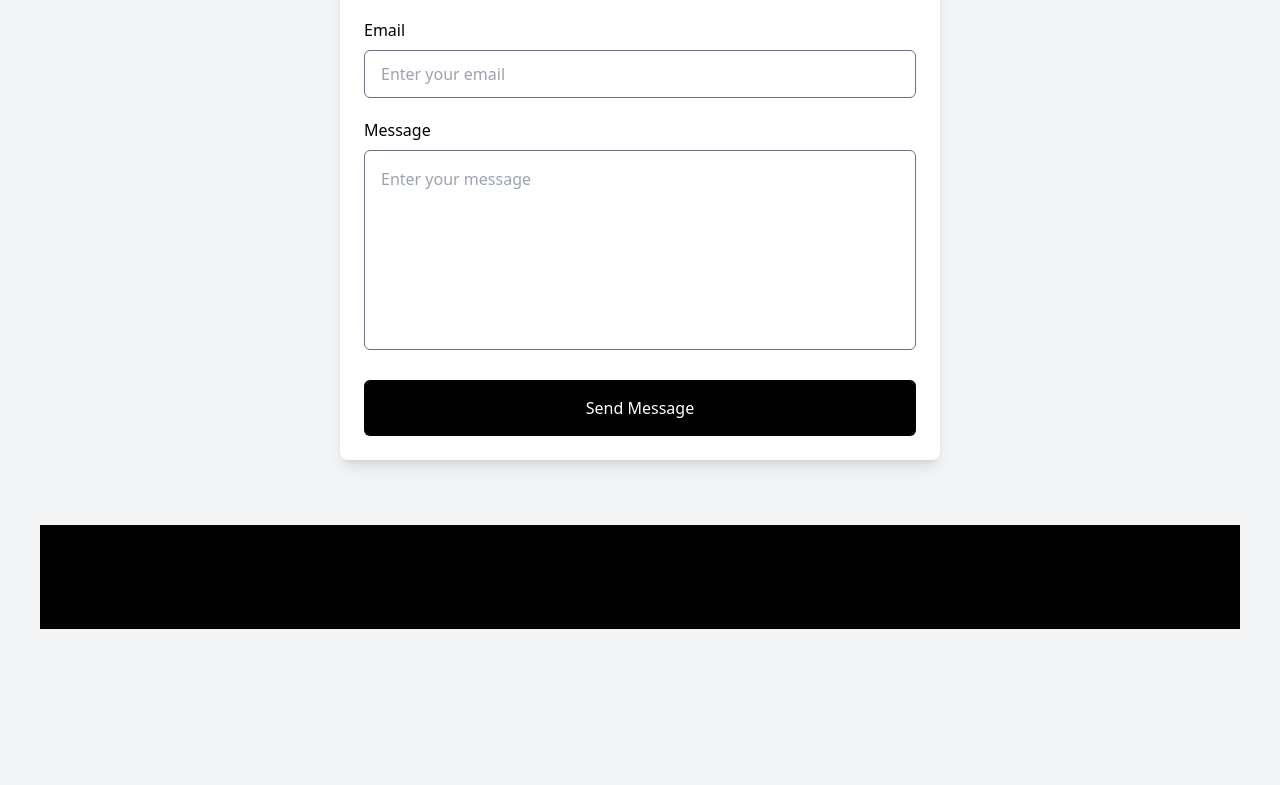
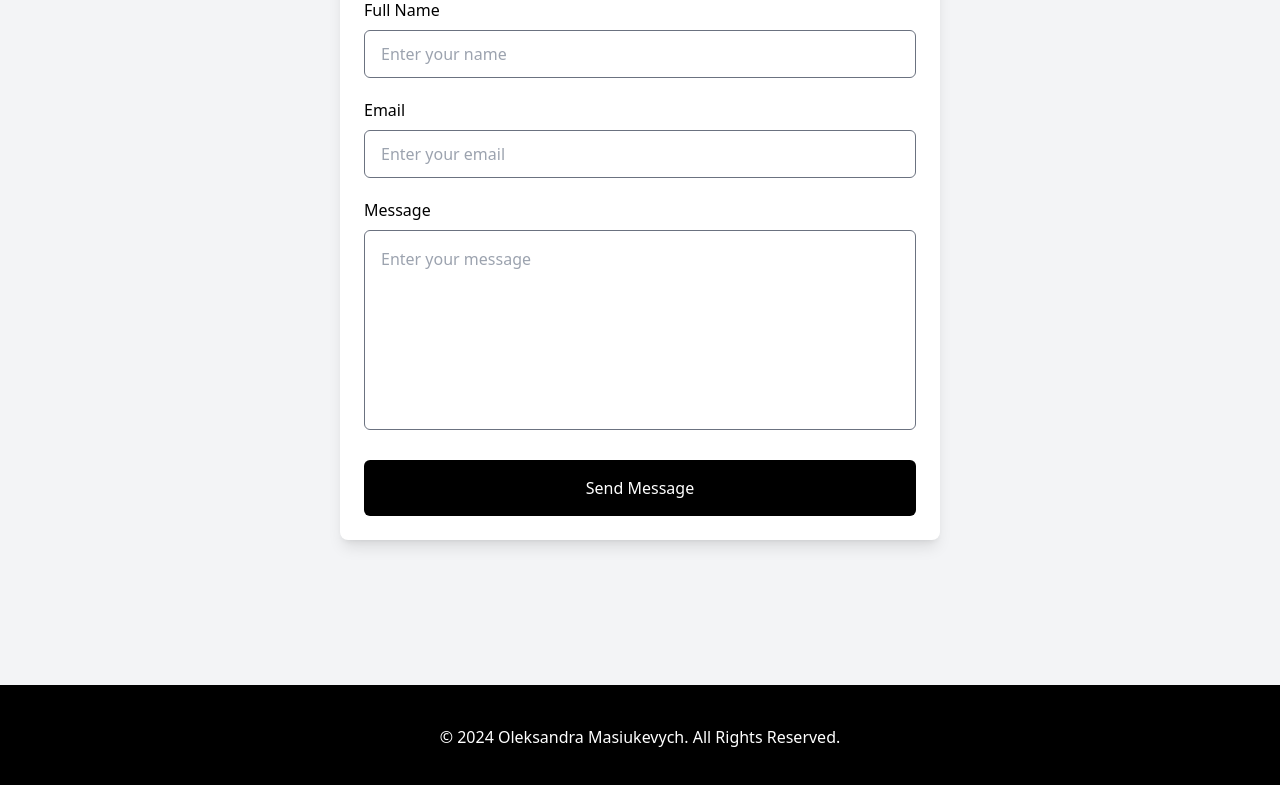
Before and after one commit to SeggyFault/SeggyFault.github.io, a React (Vite) app: page / in a window 1280 px wide. Shown: the part 3241-4026 px from the top of the page. Built offline with nearby package versions, Linux system fonts and the light colour scheme.

Commit message:
fix: Footer structure and it's placement

```diff
--- a/src/App.jsx
+++ b/src/App.jsx
@@ -60,6 +60,7 @@ function App() {
               ))}
           </div>
         </section>
+      </div>
 
       {/* Contact */}
       <div className="px-5 py-10 bg-gray-100 md:py-20">
@@ -67,12 +68,10 @@ function App() {
           <h2 className="mb-6 text-4xl text-center text-black uppercase md:text-6xl font-russo">Drop me a line!</h2>
           <Contact />
         </section>
-        <Footer />
-
       </div>
 
-      </div>
-
+      {/* Footer */}
+      <Footer />
     </>
   )
 }
--- a/src/components/Footer.jsx
+++ b/src/components/Footer.jsx
@@ -1,7 +1,7 @@
 const Footer = () => {
   return (
-    <footer className="flex items-center justify-center py-10 bg-black text=-white">
-      <span>2024</span>
+    <footer className="flex items-center justify-center py-10 text-white bg-black">
+      <span>© 2024 Oleksandra Masiukevych. All Rights Reserved.</span>
     </footer>
   );
 };
```
